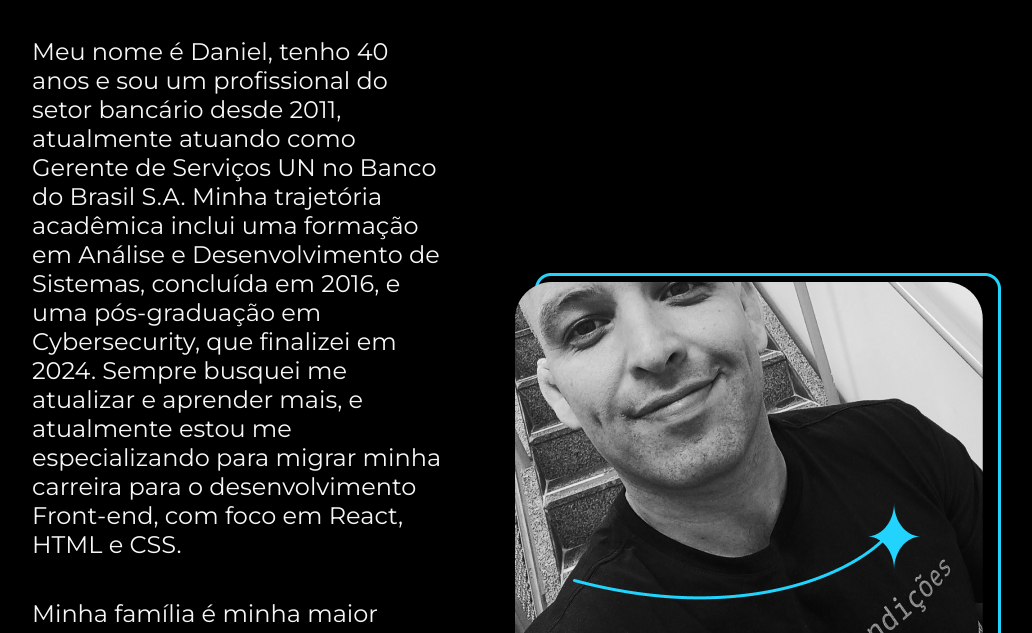
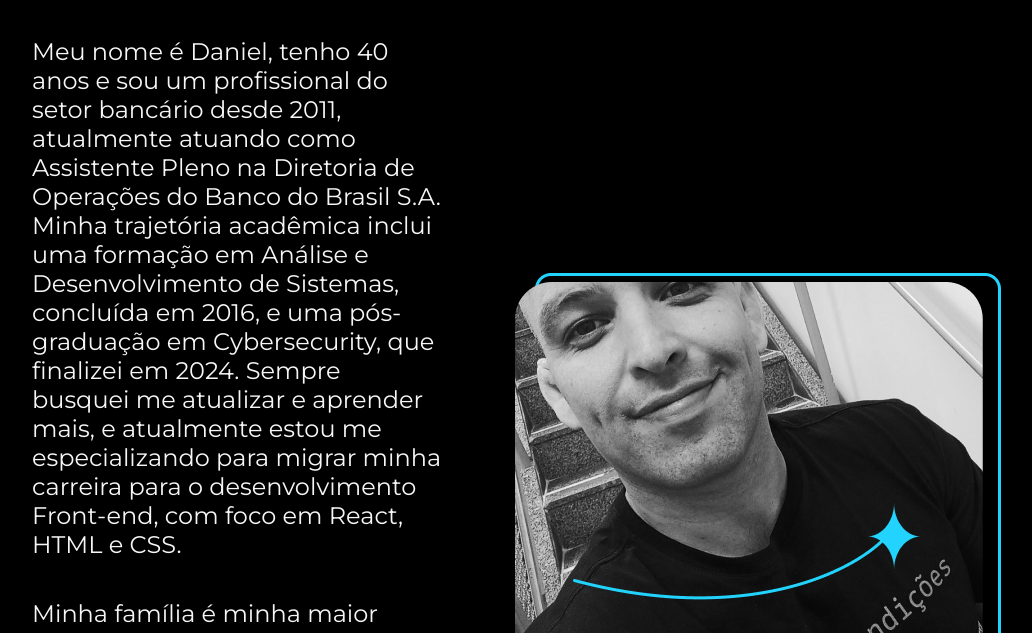
Before and after one commit to nieldressler/meu-site, a plain HTML site: page sobremim.html in a window 1280 px wide. Shown: the part 167-800 px from the top of the page, without its empty margins (160-1192 px from the left). Drawn offline with nearby package versions, Linux system fonts and the light colour scheme.

Commit message:
atualização sobre mim

```diff
--- a/sobremim.html
+++ b/sobremim.html
@@ -21,7 +21,7 @@
 
         <h1 class="apresentacao__conteudo__titulo">Sobre mim</h1>
 
-        <p class="apresentacao__conteudo__paragrafo">Meu nome é Daniel, tenho 40 anos e sou um profissional do setor bancário desde 2011, atualmente atuando como Gerente de Serviços UN no Banco do Brasil S.A. Minha trajetória acadêmica inclui uma formação em Análise e Desenvolvimento de Sistemas, concluída em 2016, e uma pós-graduação em Cybersecurity, que finalizei em 2024. Sempre busquei me atualizar e aprender mais, e atualmente estou me especializando para migrar minha carreira para o desenvolvimento Front-end, com foco em React, HTML e CSS.</p>
+        <p class="apresentacao__conteudo__paragrafo">Meu nome é Daniel, tenho 40 anos e sou um profissional do setor bancário desde 2011, atualmente atuando como Assistente Pleno na Diretoria de Operações do Banco do Brasil S.A. Minha trajetória acadêmica inclui uma formação em Análise e Desenvolvimento de Sistemas, concluída em 2016, e uma pós-graduação em Cybersecurity, que finalizei em 2024. Sempre busquei me atualizar e aprender mais, e atualmente estou me especializando para migrar minha carreira para o desenvolvimento Front-end, com foco em React, HTML e CSS.</p>
 
         <p class="apresentacao__conteudo__paragrafo">Minha família é minha maior prioridade. Sou pai de um foguetinho de 4 anos, chamado Arthur e sou casado com uma parceira incrível chamada Thaiane. Ambos são meus combustíveis para dar sempre o meu melhor.
         Fora do ambiente de trabalho, sou um entusiasta do jiu jitsu, onde alcancei a faixa preta em 2019. A prática desse esporte não apenas me proporciona condicionamento físico, mas também disciplina e resiliência. Além disso, a corrida é uma das minhas paixões, permitindo-me conectar com a natureza e
```
